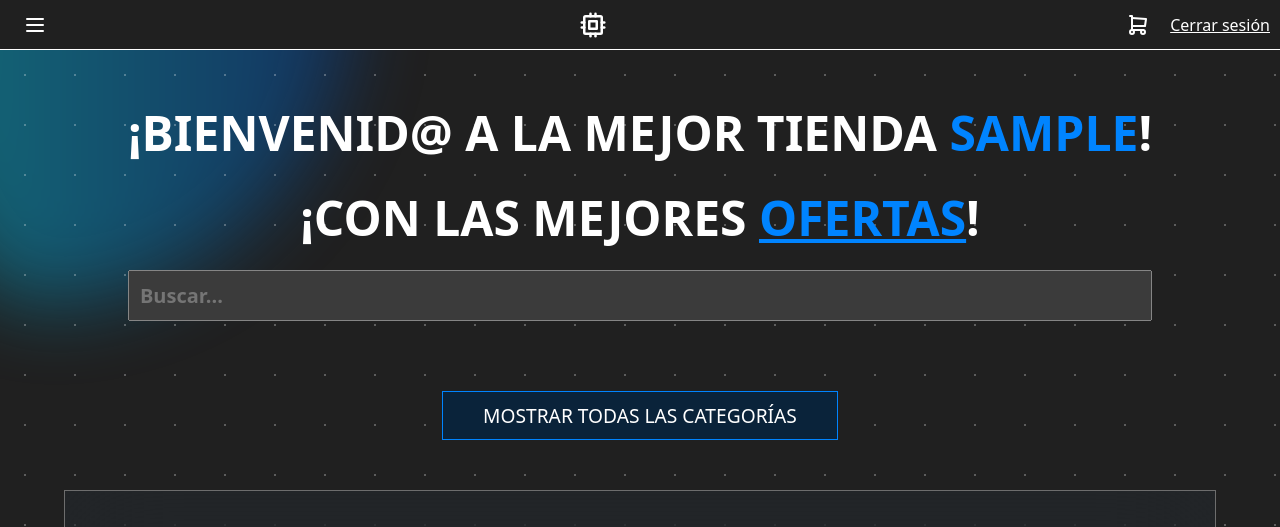
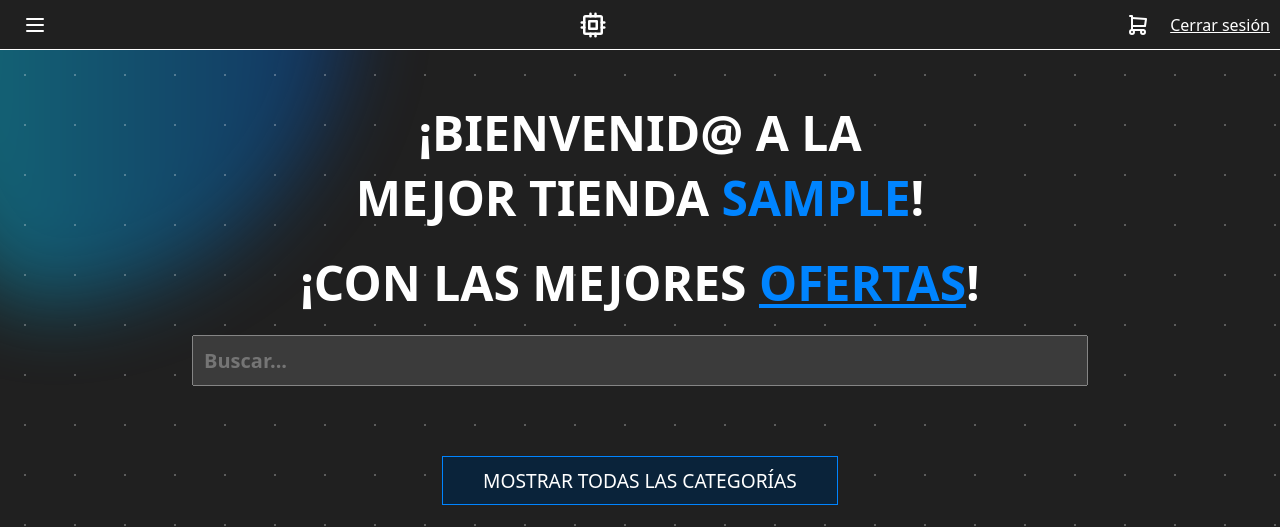
Before and after one commit to abelsrzz/dockerizacion_de_tienda_online, a PHP site: page / in a window 1280 px wide. Shown: the top 527 px of the page. Run offline with PHP 8.4, Linux system fonts and the light colour scheme; the visitor is signed in with stand-in values (Sample User, id 1); data comes from the database, SQL or seed files in the repository; data that the repository does not hold is empty.

Commit message:
fix search style

```diff
--- a/app/style/index.css
+++ b/app/style/index.css
@@ -22,7 +22,13 @@ a {
   font-size: 3em;
   font-weight: 700;
   text-transform: uppercase;
+  justify-content: center;
+  align-items: center;
   text-align: center;
+  max-width: 70%;
+}
+#buscar{
+  width: 100%;
 }
 .bienvenida input {
   font-size: 20px;
```
